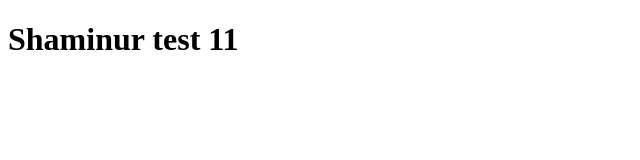
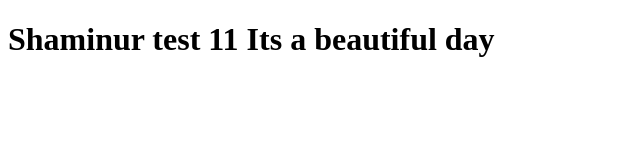
Before and after one commit to shaminurvfx/Shaminur-Test-1, a plain HTML site: page site/index.html in a window 1280 px wide. Shown: the whole page, without its empty margins (0-640 px from the left). Drawn offline with Linux system fonts and the light colour scheme.

Commit message:
Addition 1

```diff
--- a/site/index.html
+++ b/site/index.html
@@ -5,6 +5,6 @@
 	<title>Shaminur Test 1</title>
 </head>
 <body>
-<h1> Shaminur test 11</h1>
+<h1> Shaminur test 11 Its a beautiful day</h1>
 </body>
 </html>
```
